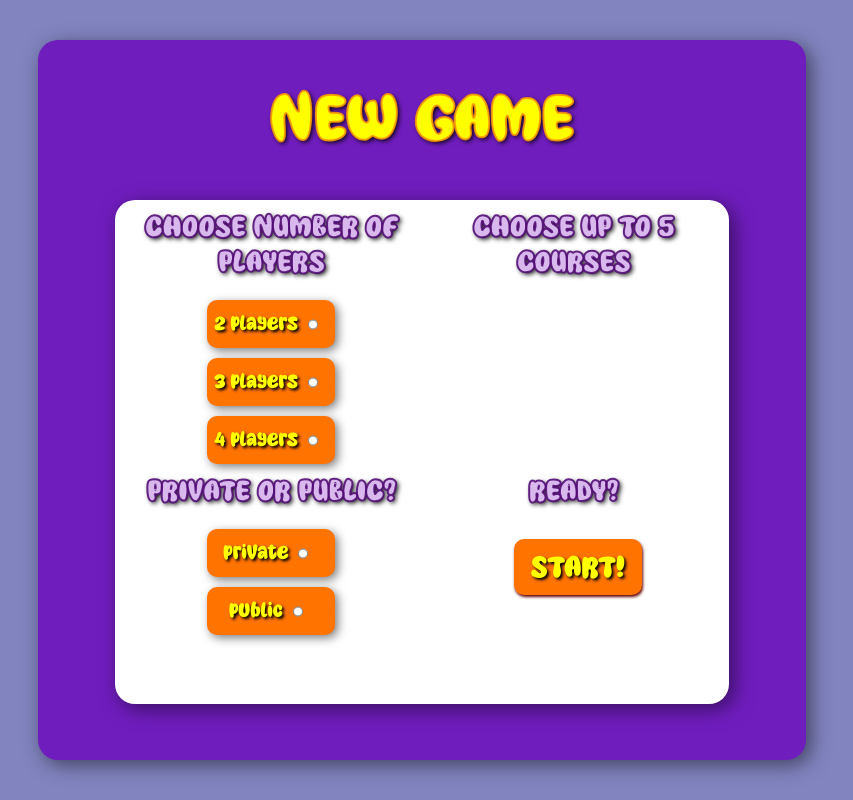
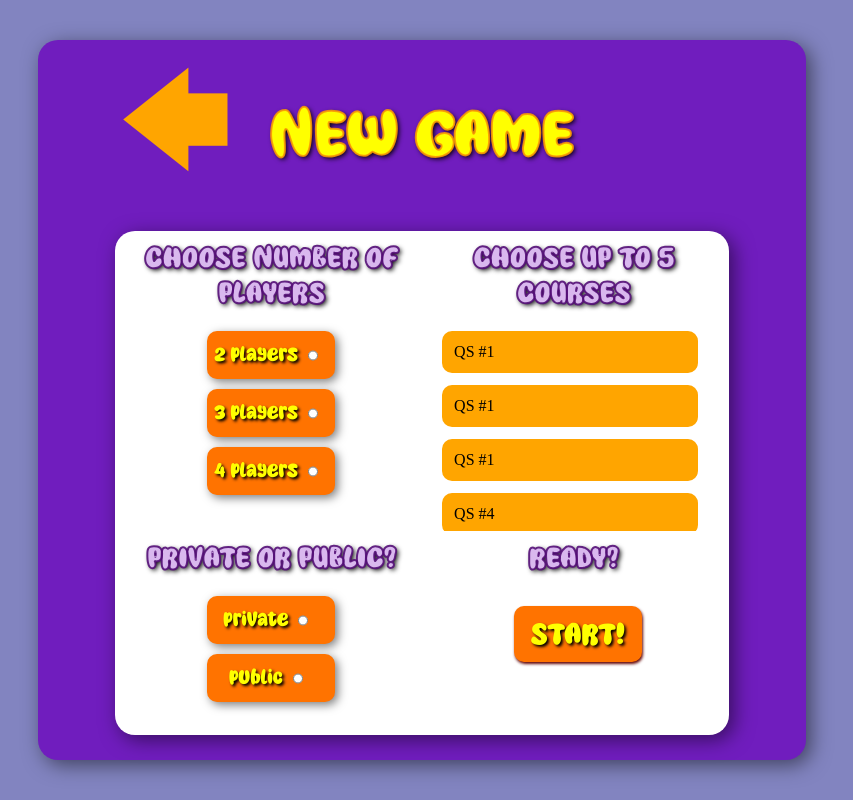
Before and after one commit to FER-ProjectC2025-G126/QuestionCombat, a React app in the folder frontend/: page /createNewGame in a window 1280 px wide. Shown: the whole page, without its empty margins (218-1071 px from the left). Built offline with nearby package versions, Linux system fonts and the light colour scheme; no server answers.

Commit message:
Adding joinGame page

```diff
--- a/frontend/src/App.js
+++ b/frontend/src/App.js
@@ -5,6 +5,7 @@ import NotFoundPage from "./pages/NotFound";
 import LoginPage from "./features/auth/Login";
 import SignUpPage from "./features/auth/SignUp";
 import CreateNewGame from "./pages/createNewGame";
+import JoinGame from "./pages/joinGame";
 import { AuthProvider } from "./features/auth/AuthProvider";
 
 function App() {
@@ -18,6 +19,8 @@ function App() {
           <Route path="home" element={<HomePage />} />
           <Route path="*" element={<NotFoundPage />} />
           <Route path="createNewGame" element={<CreateNewGame />} />
+          <Route path="joinGame" element={<JoinGame />} />
+
         </Routes>
       </AuthProvider>
     </BrowserRouter>
--- a/frontend/src/pages/Home.jsx
+++ b/frontend/src/pages/Home.jsx
@@ -17,7 +17,7 @@ function HomePage() {
             <div className="block">
                 <div className="gameName">QUESTION COMBAT</div>
                 <Button1 to="/createNewGame" text="Create a new game" className="btn"/>
-                <Button1 text="Join a game with a code" className="btn"/>
+                <Button1 text="Join a game" className="btn"/>
                 <Button1 text="List of courses" className="btn" />
             </div>
         </div>
--- a/frontend/src/pages/createNewGame.jsx
+++ b/frontend/src/pages/createNewGame.jsx
@@ -15,9 +15,12 @@ function CreateNewGame() {
     return <div>
         <div className="container">
             <div className="block2">
-                <div className ="gameName">NEW GAME</div>
+                <div className="newHeader">
+                    <span className="Arrow">&#129092;</span>
+                    <div className ="gameName">NEW GAME</div>
+                </div>
                 <div className ="block3">
-                    <div className="elementOfBlock2">
+                    <div className="elementOfBlock3">
                         <h2 className="elmHeader">CHOOSE NUMBER OF PLAYERS</h2>
                             <form className="Forms">
                                <label className="Labels">
@@ -36,10 +39,24 @@ function CreateNewGame() {
                                 </label>
                             </form>
                     </div>
-                    <div className="elementOfBlock2">
+                    <div className="elementOfBlock3">
                         <h2 className="elmHeader">CHOOSE UP TO 5 COURSES</h2>
+
+                        {/* This qSetList should be changed so that it reads info from the database and when clicked on it shoud indicate that it is chosen :) */ }
+                        <div className="qSetList">
+                                <div className="qsCard">QS #1</div>
+                                <div className="qsCard">QS #1</div>
+                                <div className="qsCard">QS #1</div>
+                                <div className="qsCard">QS #4</div>
+                                <div className="qsCard">QS #5</div>
+                                <div className="qsCard">QS #1</div>
+                                <div className="qsCard">QS #2</div>
+                                <div className="qsCard">QS #3</div>
+                                <div className="qsCard">QS #4</div>
+                                <div className="qsCard">QS #5</div>
+                            </div>
                     </div>
-                    <div className="elementOfBlock2">
+                    <div className="elementOfBlock3">
                         <h2 className="elmHeader">PRIVATE OR PUBLIC?</h2>
                         <form className="Forms">
                                <label className="Labels">
@@ -53,7 +70,7 @@ function CreateNewGame() {
                                 </label>
                         </form>
                     </div>
-                    <div className="elementOfBlock2">
+                    <div className="elementOfBlock3">
                         <h2 className="elmHeader">READY?</h2>
                         <Button1 text="START!" className="startBtn"/>
                     </div>
--- /dev/null
+++ b/frontend/src/pages/joinGame.jsx
@@ -0,0 +1,61 @@
+import React from "react";
+import { useAuth } from "../features/auth/AuthProvider";
+import { useNavigate } from "react-router";
+import Button1 from "../components/Button1";
+import "../styles/joinGame.css"
+
+function JoinGame() {
+    const {user} = useAuth();
+    const navigate = useNavigate();
+    if(!user) {
+        navigate("/");
+    }
+
+    return <div>
+        <div className="container">
+            <div className="block2">
+                <div className="newHeader">
+                    <span className="Arrow">&#129092;</span>
+                    <div className ="gameName">JOIN A GAME</div>
+                </div>
+
+                <div className="block4">
+                        <div className ="elementOfBlock3">
+                            <div className="elmHeader">JOIN PUBLIC GAME</div>
+
+                        {/* This gameList should be changed so that it reads info from the database :) */ }
+                            <div className="gamesList">
+                                <div className="gameCard">Game #1</div>
+                                <div className="gameCard">Game #2</div>
+                                <div className="gameCard">Game #3</div>
+                                <div className="gameCard">Game #4</div>
+                                <div className="gameCard">Game #5</div>
+                                <div className="gameCard">Game #1</div>
+                                <div className="gameCard">Game #2</div>
+                                <div className="gameCard">Game #3</div>
+                                <div className="gameCard">Game #4</div>
+                                <div className="gameCard">Game #5</div>
+                            </div>
+
+                        </div>
+
+                        <div className ="elementOfBlock3">
+                            <div className="elmHeader">JOIN PRIVATE GAME</div>
+                            <div className="elmCode">
+                                <form className="joinPrivateForm">
+                                    <input
+                                    type="text"
+                                    name="gameCode"
+                                    placeholder="Enter game code"
+                                    required />
+                                    <Button1 text="ENTER" className="startBtn"/>
+                                </form>
+                            </div>
+                        </div>
+                </div>
+            </div>
+        </div>
+        </div>;
+}
+
+export default JoinGame;
--- a/frontend/src/styles/createNewGame.css
+++ b/frontend/src/styles/createNewGame.css
@@ -24,7 +24,7 @@
 
 }
 
-.elementOfBlock2{
+.elementOfBlock3{
     display: flex;
     flex-direction: column;
     align-items: center;
@@ -104,3 +104,47 @@
     transform: translateY(0) scale(1);
   }
 }
+
+.newHeader{
+  display: grid;
+  align-items: center;
+  grid-template-columns: 1fr 2fr 1fr;
+}
+
+.Arrow{
+  font-size: 7rem;
+  justify-self: start;
+  color: orange;
+  cursor: pointer;
+}
+
+.Arrow:hover{
+  animation: bounce 0.6s linear infinite;
+
+}
+
+.gameName{
+  justify-self: center;
+}
+
+.qSetList {
+    margin-top: 20px;
+    max-height: 200px;
+    overflow-y: auto;
+    display: flex;
+    flex-direction: column;
+    gap: 12px;
+    padding-right: 6px;
+}
+
+.qsCard {
+  padding: 12px;
+  border-radius: 10px;
+  background: orange;
+  cursor: pointer;
+  width: 20vw;
+}
+
+.qsCard:hover {
+  background: rgb(255, 115, 0);
+}
--- /dev/null
+++ b/frontend/src/styles/joinGame.css
@@ -0,0 +1,53 @@
+.gameJoin{
+    display: grid;
+    grid-template-columns: repeat(2, 1fr);
+}
+
+.block4{
+    background-color: white;
+    gap: 10px;
+    height: 70%;
+    width: 80%;
+    display: grid;
+    grid-template-columns: repeat(2, 1fr);
+    padding: 10px;
+    border-radius: 20px;
+    box-shadow: 5px 5px 20px rgba(0, 0, 0, 0.5);
+
+}
+
+.gamesList {
+    margin-top: 20px;
+    max-height: 370px;
+    overflow-y: auto;
+    display: flex;
+    flex-direction: column;
+    gap: 12px;
+    padding-right: 6px;
+}
+
+.gameCard {
+  padding: 12px;
+  border-radius: 10px;
+  background: orange;
+  cursor: pointer;
+  width: 20vw;
+}
+
+.gameCard:hover {
+  background: orangered;
+}
+
+.elmCode{
+    display: flex;
+    justify-content: center;
+    align-items: center;
+    height: 50vh;
+}
+
+.joinPrivateForm{
+    display: flex;
+    flex-direction: column;
+    justify-content: center;
+    align-items: center;
+}
```
